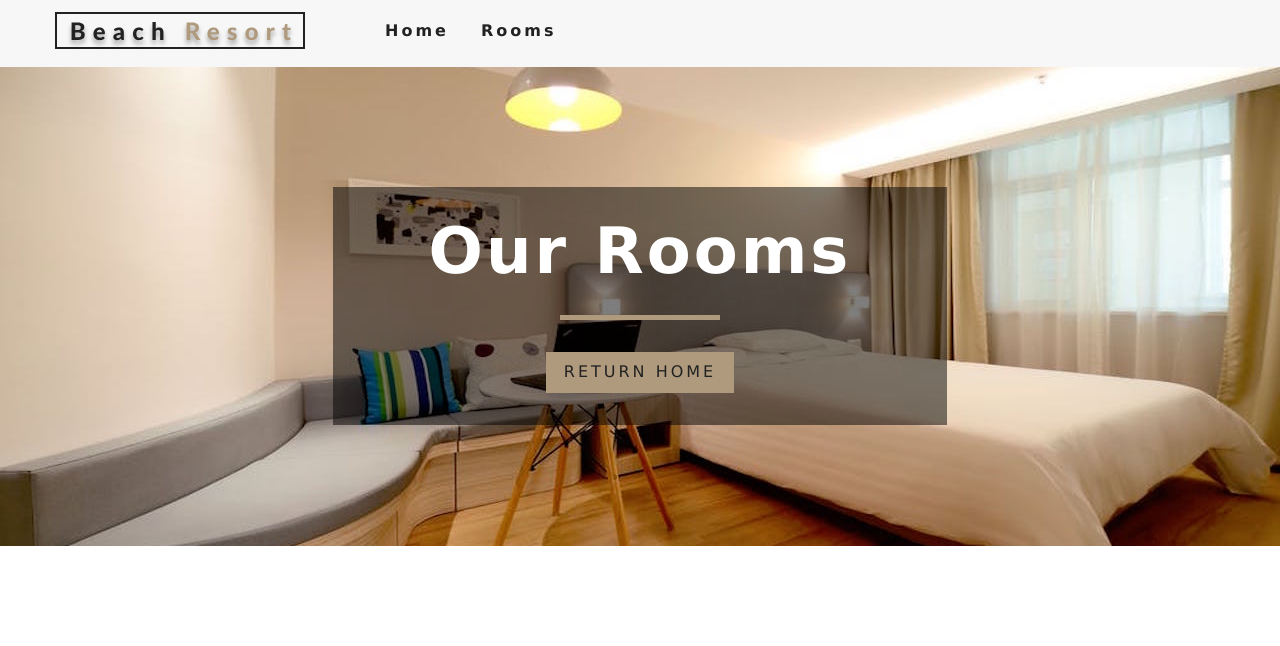
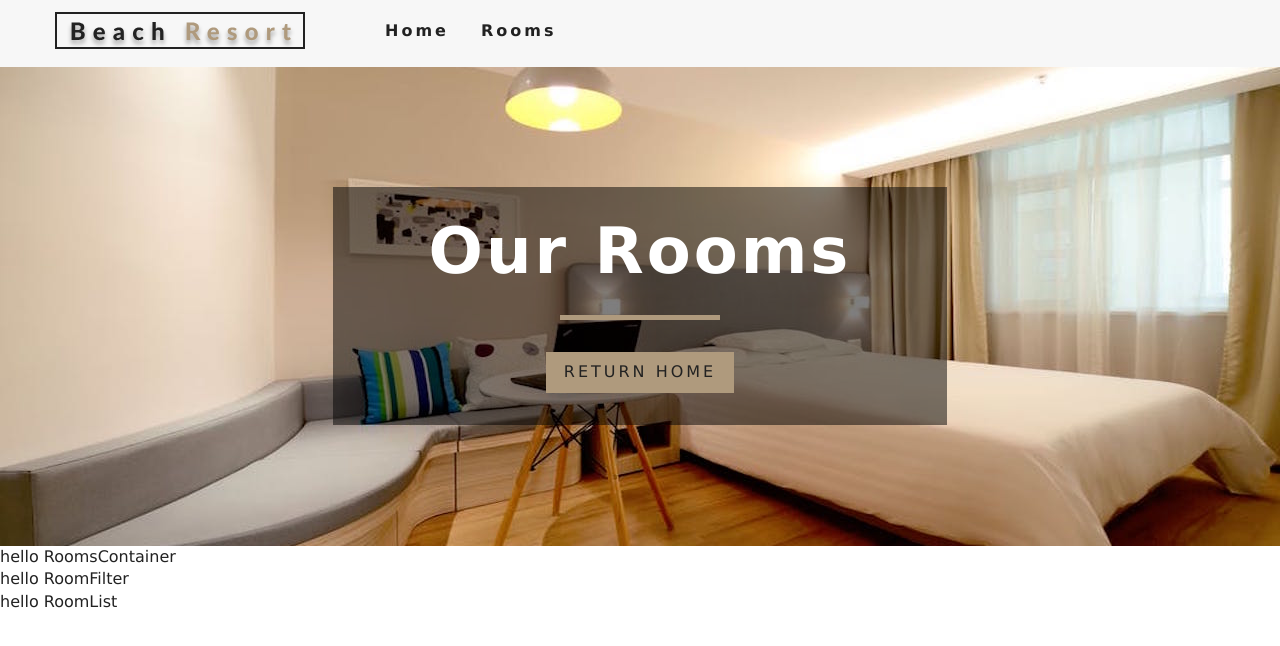
Before and after one commit to DaWood32913/react-beach-resort, a React (Create React App) app: page /rooms in a window 1280 px wide. Shown: the top 646 px of the page. Built offline with nearby package versions, Linux system fonts and the light colour scheme; the HTML template or start-up script is replaced by a standard one.

Commit message:
set up room container, filter, and list files for rooms page

```diff
--- /dev/null
+++ b/src/components/RoomContainer.js
@@ -0,0 +1,13 @@
+import React from 'react';
+import RoomFilter from './RoomFilter';
+import RoomList from './RoomList'
+
+export default function RoomsContainer() {
+    return (
+        <div>
+            hello RoomsContainer
+            <RoomFilter />
+            <RoomList />
+        </div>
+    )
+}
--- /dev/null
+++ b/src/components/RoomFilter.js
@@ -0,0 +1,9 @@
+import React from 'react';
+
+export default function RoomFilter () {
+    return (
+        <div>
+            hello RoomFilter
+        </div>
+    )
+}
--- /dev/null
+++ b/src/components/RoomList.js
@@ -0,0 +1,9 @@
+import React from 'react';
+
+export default function RoomList() {
+    return (
+        <div>
+            hello RoomList
+        </div>
+    )
+}
--- a/src/pages/Rooms.js
+++ b/src/pages/Rooms.js
@@ -1,16 +1,22 @@
-import React from 'react';
-import Hero  from '../components/Hero';
-import Banner  from '../components/Banner';
-import { Link } from 'react-router-dom';
+import React from "react";
+import Hero from "../components/Hero";
+import Banner from "../components/Banner";
+import { Link } from "react-router-dom";
+import RoomContainer from "../components/RoomContainer";
 
 const Rooms = () => {
-    return <Hero hero="roomsHero">
+  return (
+    <>
+    <Hero hero="roomsHero">
       <Banner title="our rooms">
         <Link to="/" className="btn-primary">
           return home
         </Link>
       </Banner>
     </Hero>
+    <RoomContainer />
+    </>
+  );
 };
 
 export default Rooms;
```
